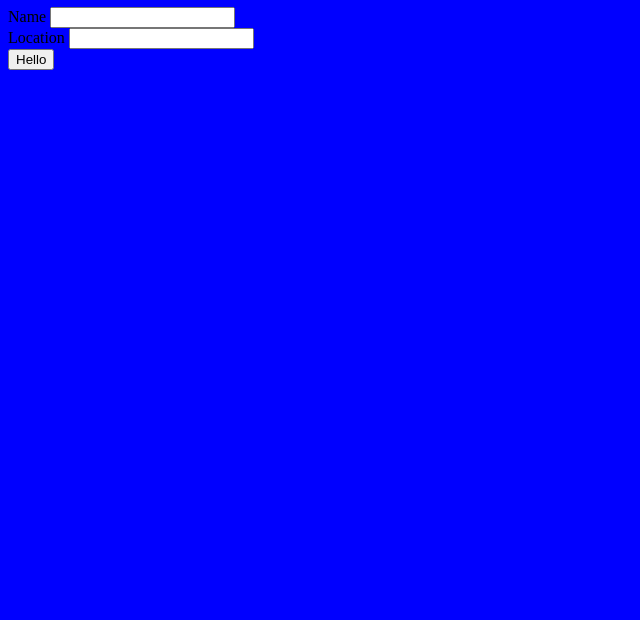
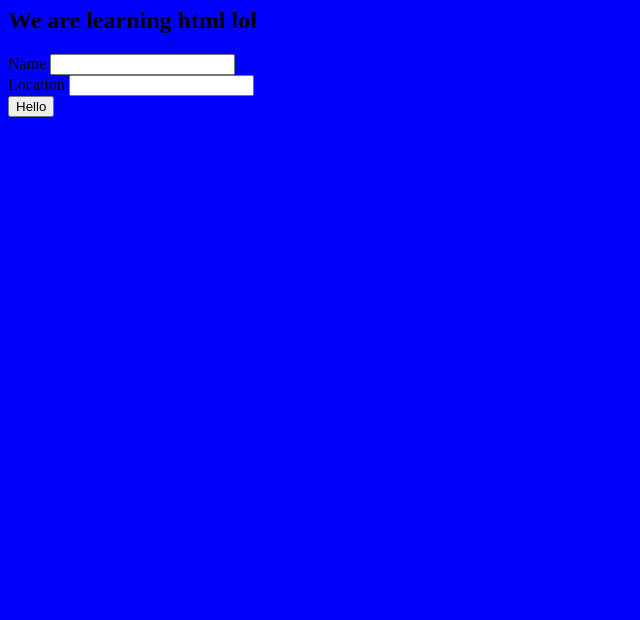
Before and after one commit to sanketbisne/Batch1, a plain HTML site: page index.html in a window 1280 px wide. Shown: the part 180-800 px from the top of the page, without its empty margins (0-640 px from the left). Drawn offline with Linux system fonts and the light colour scheme.

Commit message:
added h2 tag

```diff
--- a/index.html
+++ b/index.html
@@ -21,6 +21,7 @@
     <p>sanketbisne</p>
     <h2>Cloud Eng</h2>
     <h1> Hello everyone</h1>
+    <h2> We are learning html lol</h2>
 
     <form>
         <div>
```
